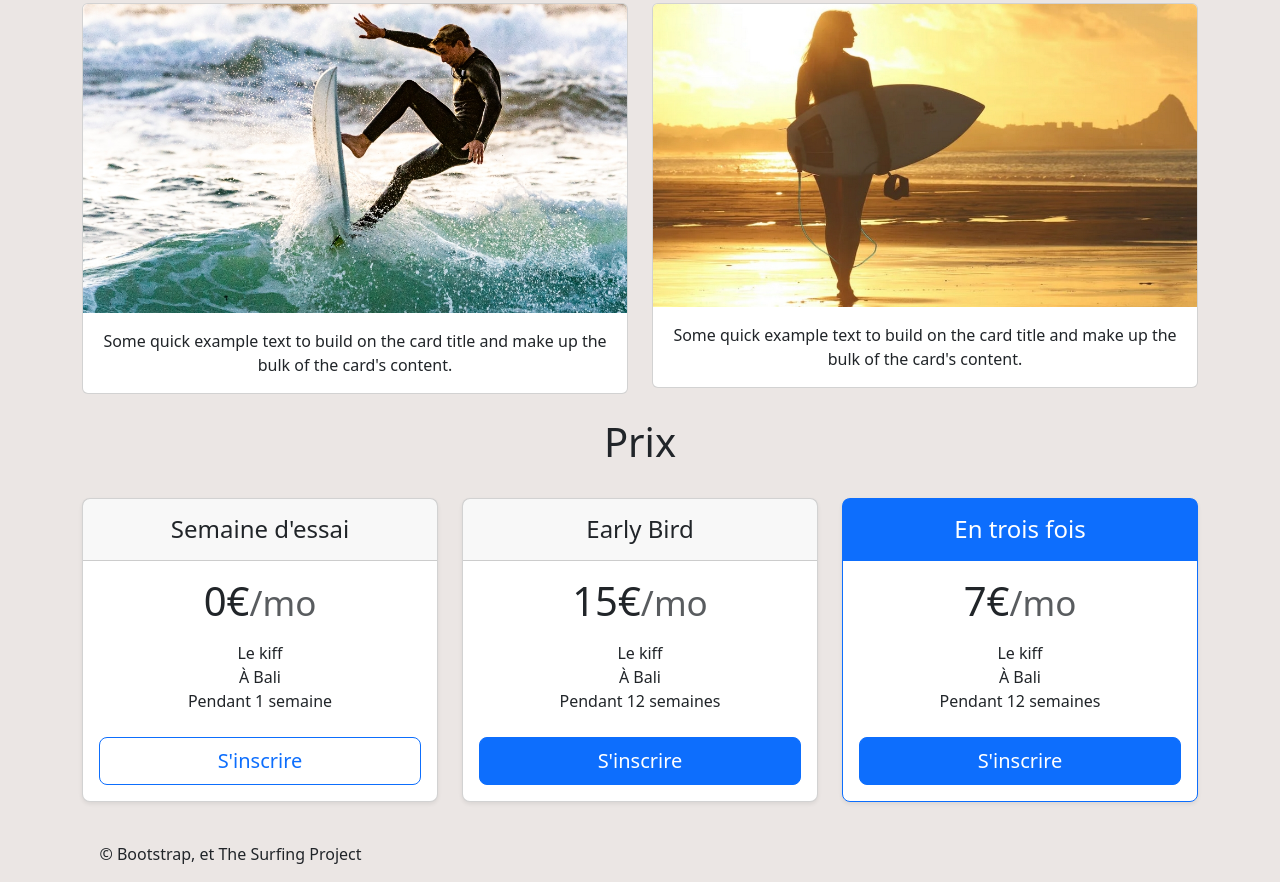
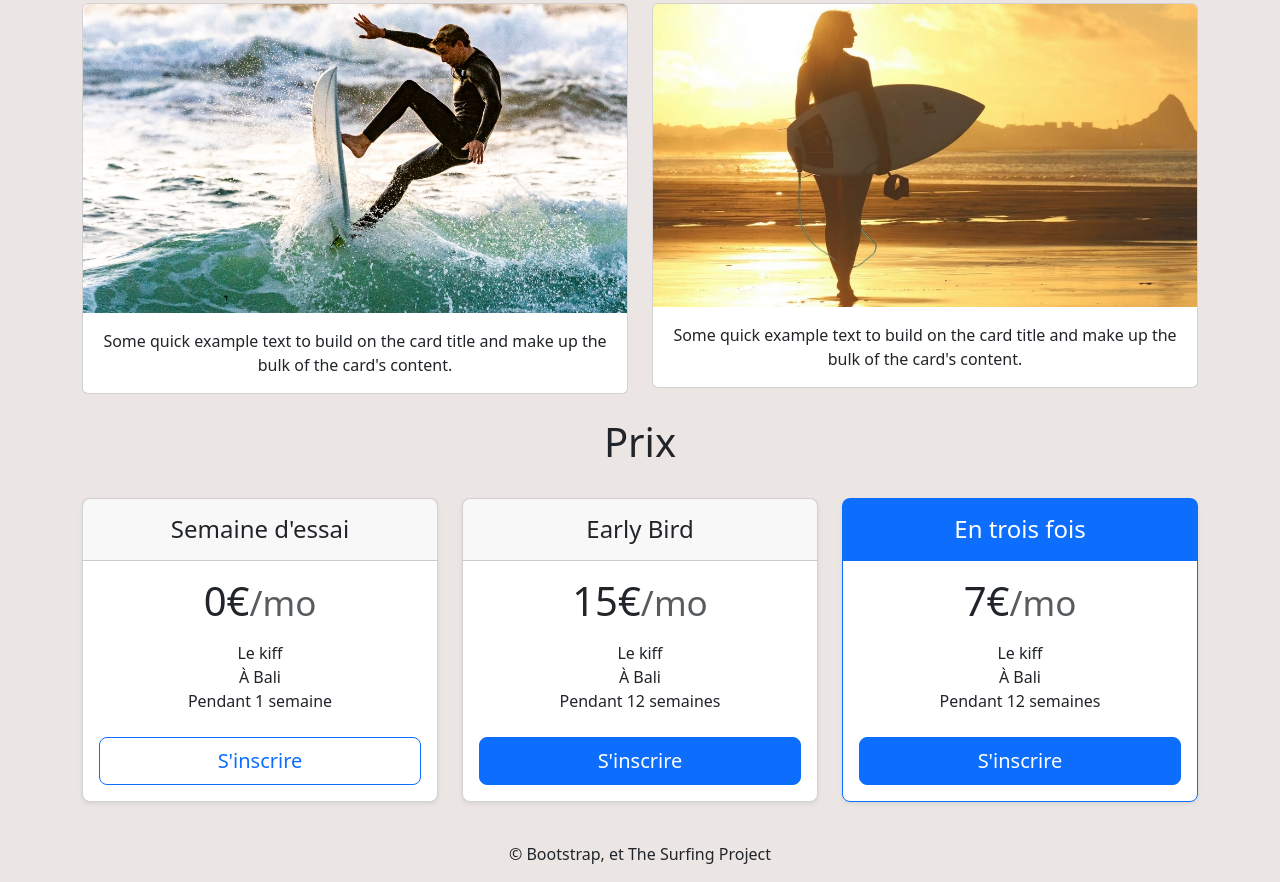
Before and after one commit to Washer34/Surf, a plain HTML site: page index.html in a window 1280 px wide. Shown: the part 1205-2087 px from the top of the page. Drawn offline with nearby package versions, Linux system fonts and the light colour scheme.

Commit message:
modif footer

```diff
--- a/index.html
+++ b/index.html
@@ -152,8 +152,8 @@
       </div>
     </div>
     <footer>
-      <div class="container-fluid">
-        <div class="col-sm-12 col-md-3 col-lg-3">
+      <div class="container">
+        <div class="col-sm-12 col-md-12 col-lg-12">
           <p>© Bootstrap, et The Surfing Project</p>
         </div>
       </div>
```
